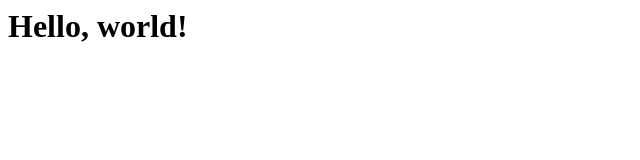
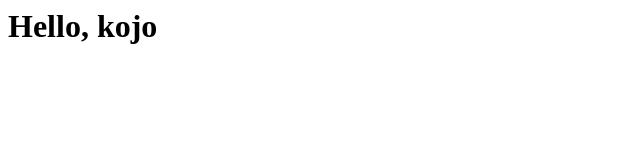
Before and after one commit to RichEssilfie/Project-RTT-74, a plain HTML site: page index.html in a window 1280 px wide. Shown: the whole page, without its empty margins (0-640 px from the left). Drawn offline with Linux system fonts and the light colour scheme.

```diff
--- a/index.html
+++ b/index.html
@@ -3,6 +3,6 @@
     <title>My Project</title>
   </head>
   <body>
-    <h1>Hello, world!</h1>
+    <h1>Hello, kojo</h1>
   </body>
 </html>
```
